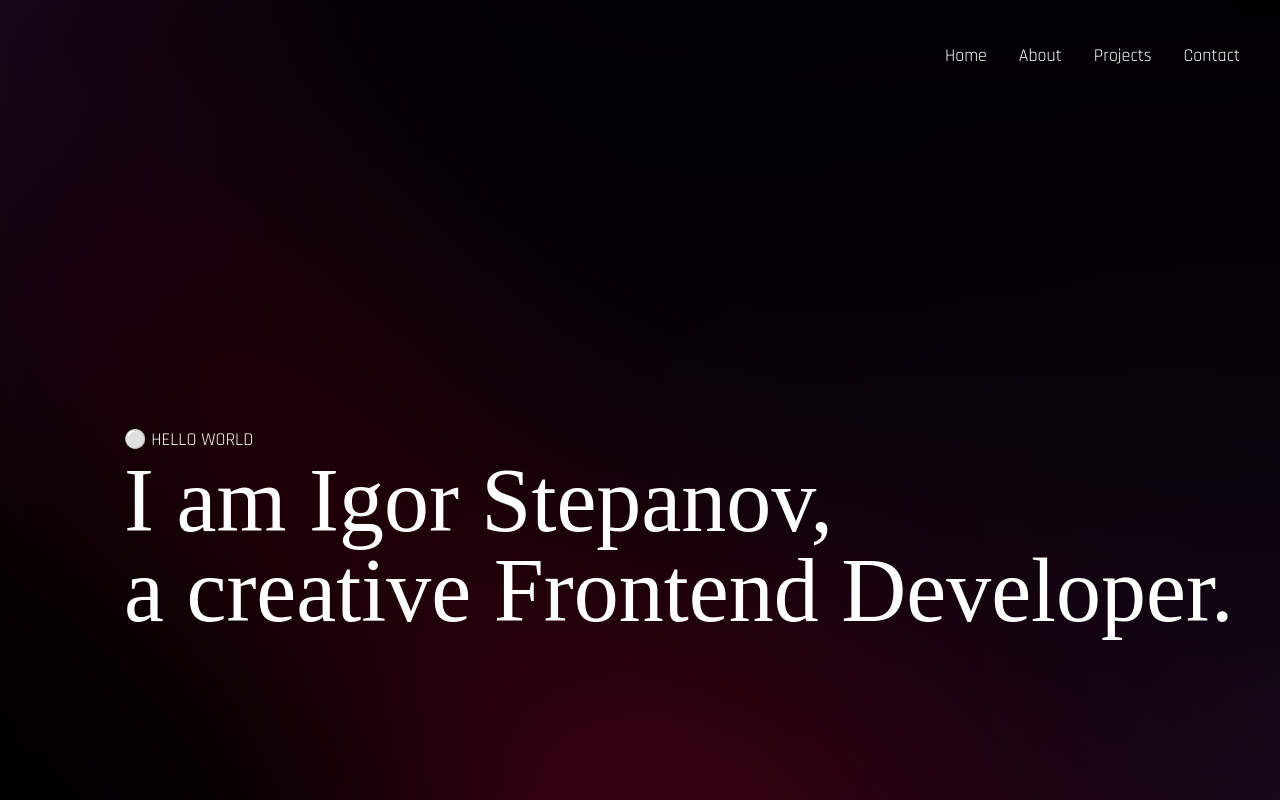
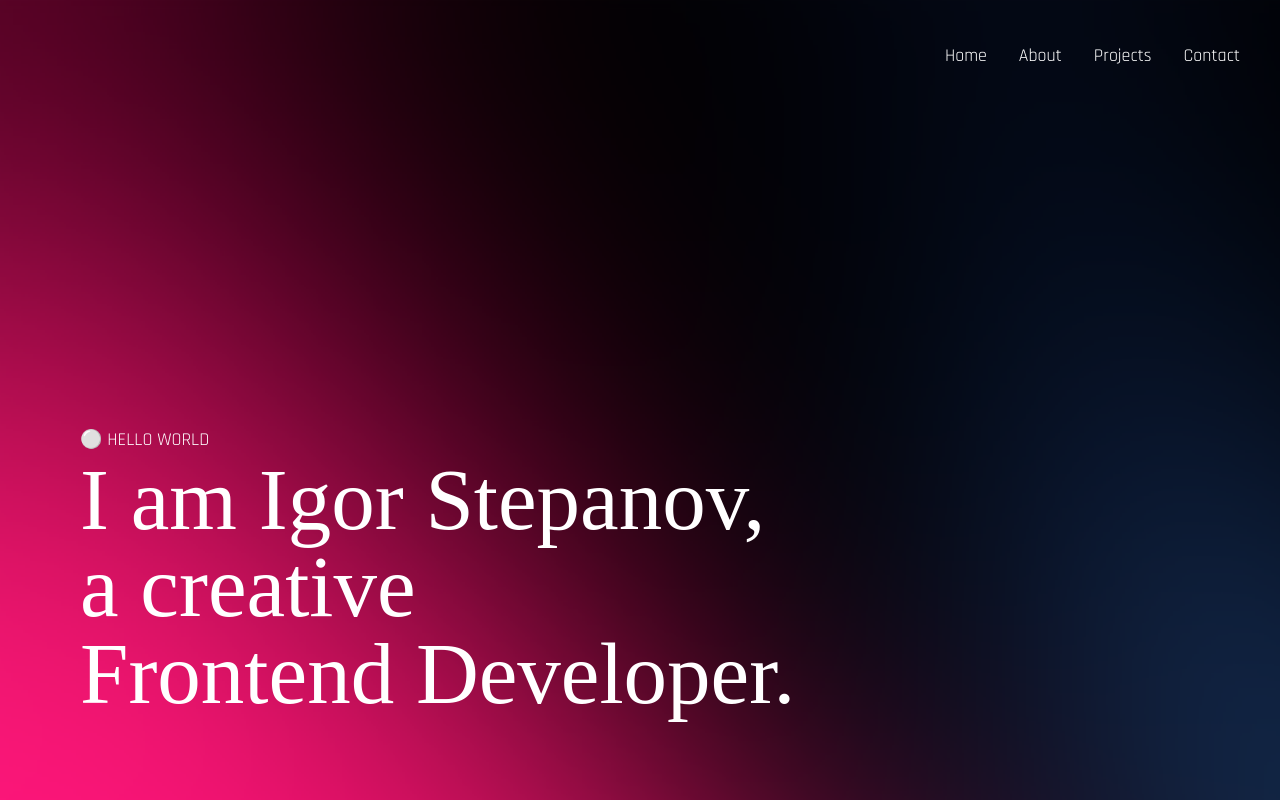
Before and after one commit to stpkkk/stpkkk-portfolio, a React (Vite) app: page / in a window 1280 px wide. Shown: the top 800 px of the page. Built offline with nearby package versions, Linux system fonts and the light colour scheme; a web font is replaced by a local one.

Commit message:
Promo component adaptive

```diff
--- a/src/components/Navigation2.tsx
+++ /dev/null
@@ -1,35 +0,0 @@
-import React from 'react';
-import { Link } from 'react-scroll';
-import {
-  TbHome,
-  TbUserCircle,
-  TbClipboardData,
-  TbBriefcase,
-} from 'react-icons/tb';
-import { BsChat } from 'react-icons/bs';
-
-export const Navigation = () => {
-  return (
-    <nav className="fixed bottom-2 lg:bottom-8 left-5 w-full overflow-hidden z-50">
-      <div className="">
-        <div className="flex flex-col justify-around gap-3 align-center shadow-lg max-w-[70px] h-[420px] bg-black/20 backdrop-blur-2xl rounded-2xl items-center text-2xl text-white/50">
-          <Link to="/">
-            <TbHome />
-          </Link>
-          <Link to="/">
-            <TbUserCircle />
-          </Link>
-          <Link to="/">
-            <TbClipboardData />
-          </Link>
-          <Link to="/">
-            <TbBriefcase />
-          </Link>
-          <Link to="/">
-            <BsChat />
-          </Link>
-        </div>
-      </div>
-    </nav>
-  );
-};
--- a/src/components/Promo.tsx
+++ b/src/components/Promo.tsx
@@ -2,13 +2,14 @@ import React from 'react';
 
 export const Promo = () => {
   return (
-    <div className="min-h-screen h-screen p-6 ml-[100px] absolute top-1/2">
+    <div className="w-full min-h-screen h-screen p-6 pl-20 absolute top-1/2 overflow-hidden xl:max-w-[870px] xl:top-10 xl:pl-10">
       <p className="uppercase">
         <span>⚪ </span>Hello World
       </p>
-      <h1 className="font-title text-[90px] leading-none">
+      <h1 className="font-title text-[87px] leading-none xl:text-[40px]">
         I am Igor Stepanov,
-        <br />a creative Frontend Developer.
+        <br />a creative
+        <br /> Frontend Developer.
       </h1>
     </div>
   );
--- a/src/hooks/useMediaQuery.ts
+++ b/src/hooks/useMediaQuery.ts
@@ -1,7 +1,7 @@
 import { useCallback, useEffect, useState } from 'react';
 
 export const useMobile = () => {
-  const query = '(max-width: 992px)';
+  const query = '(max-width: 800px)';
 
   const getMatches = () => window.matchMedia(query).matches;
 
--- a/tailwind.config.cjs
+++ b/tailwind.config.cjs
@@ -17,7 +17,7 @@ module.exports = {
       sm: '640px',
       md: '768px',
       lg: '960px',
-      xl: '1200px',
+      xl: { max: '1200px' },
     },
     extend: {
       colors: {
@@ -25,7 +25,7 @@ module.exports = {
         accent: '#B809C3',
       },
       backgroundImage: {
-        site: "url('./assets/site-bg3.png')",
+        site: "url('./assets/site-bg4.png')",
         about: "url('./assets/about.png')",
         services: "url('./assets/services.png')",
       },
```
